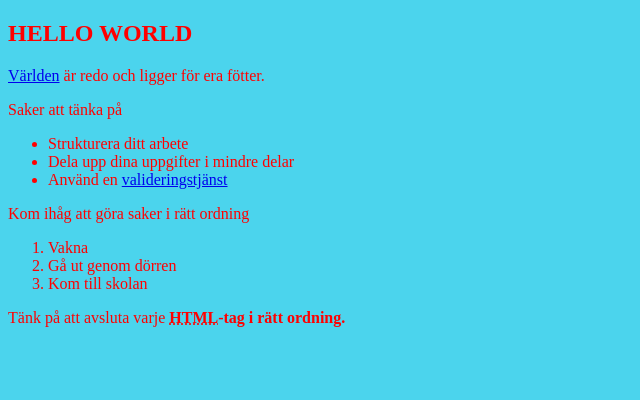
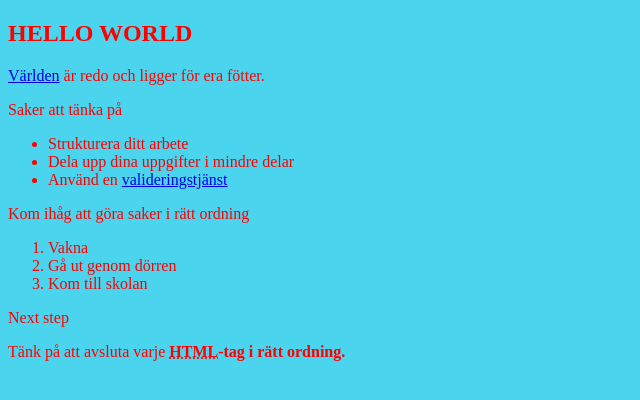
Before and after one commit to m0norail/testExemple, a plain HTML site: page index.html in a window 1280 px wide. Shown: the whole page, without its empty margins (0-640 px from the left). Drawn offline with Linux system fonts and the light colour scheme.

```diff
--- a/index.html
+++ b/index.html
@@ -31,6 +31,8 @@
 		<li>Kom till skolan</li>
 	</ol>
 
+	<p>Next step</p>
+
 	<p>Tänk på att avsluta varje <b><abbr title="Hypertext Markup Language">HTML</abbr><b>-tag i rätt ordning.</p>
  </section>
 
```
